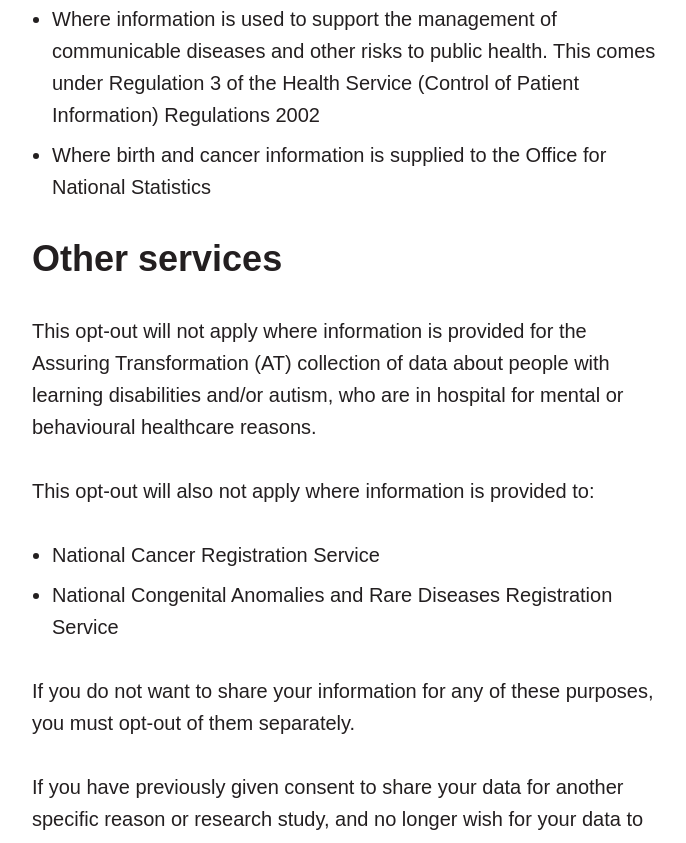
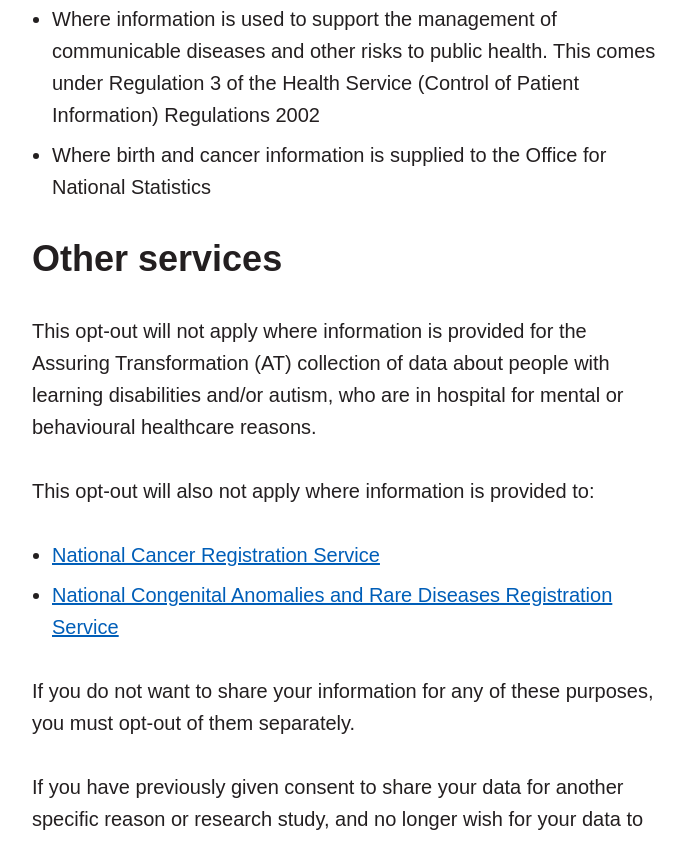
Before and after one commit to GrilloPress/ndop, a website: page views/F/06-opting-out.html in a window 1280 px wide. Shown: the part 2687-3530 px from the top of the page, without its empty margins (128-814 px from the left). Drawn offline with nearby package versions, Linux system fonts and the light colour scheme; files that its build step writes are made by us from their sources; a web font is replaced by a local one.

Commit message:
Update links within opting-out

```diff
--- a/views/F/06-opting-out.html
+++ b/views/F/06-opting-out.html
@@ -55,7 +55,7 @@
                   </div>
                 </div>
                 <div class="column--two-thirds">
-                  <p>We collect the opt-out information</p>
+                  <p>We collect your opt-out preference</p>
                 </div>
               </div>
 
@@ -69,7 +69,6 @@
                   <p>An automated IT system processes this information</p>
                 </div>
               </div>
-
 
 
         <div class="grid-row">
@@ -115,8 +114,8 @@
         <p>This opt-out will not apply where information is provided for the Assuring Transformation (AT) collection of data about people with learning disabilities and/or autism, who are in hospital for mental or behavioural healthcare reasons.</p>
         <p>This opt-out will also not apply where information is provided to:</p>
         <ul>
-          <li>National Cancer Registration Service</li>
-          <li>National Congenital Anomalies and Rare Diseases Registration Service</li>
+          <li><a href="http://www.ncras.nhs.uk/removal-request/" target="_blank" title="National Cancer Registration Service Opt-out - NCRAS" >National Cancer Registration Service</a></li>
+          <li><a href="https://www.gov.uk/guidance/the-national-congenital-anomaly-and-rare-disease-registration-service-ncardrs#opt-out" target="_blank" title="National Congenital Anomaly and Rare Disease Registration Service - Opt out">National Congenital Anomalies and Rare Diseases Registration Service</a></li>
         </ul>
         <p>If you do not want to share your information for any of these purposes, you must opt-out of them separately.</p>
         <p>If you have previously given consent to share your data for another specific reason or research study, and no longer wish for your data to be used in this way, you should contact the organisation you gave consent to.</p>
```
